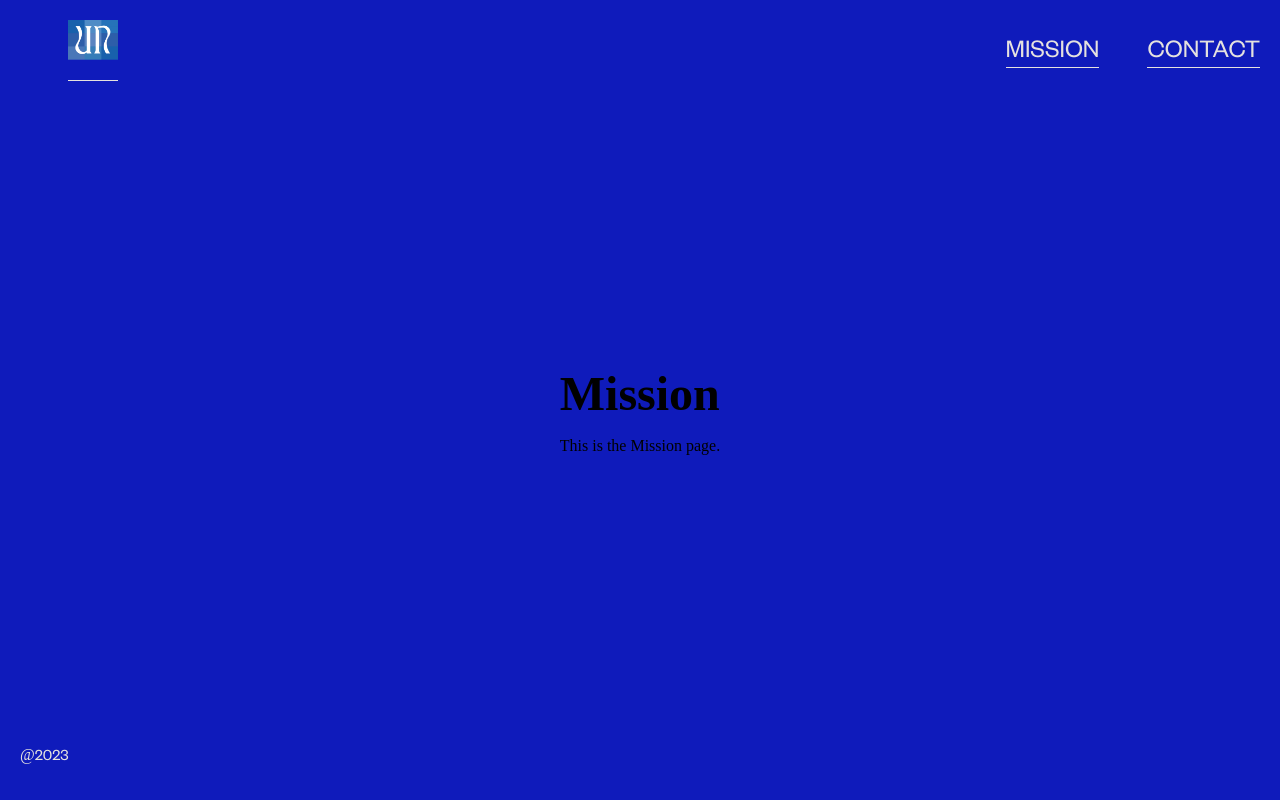
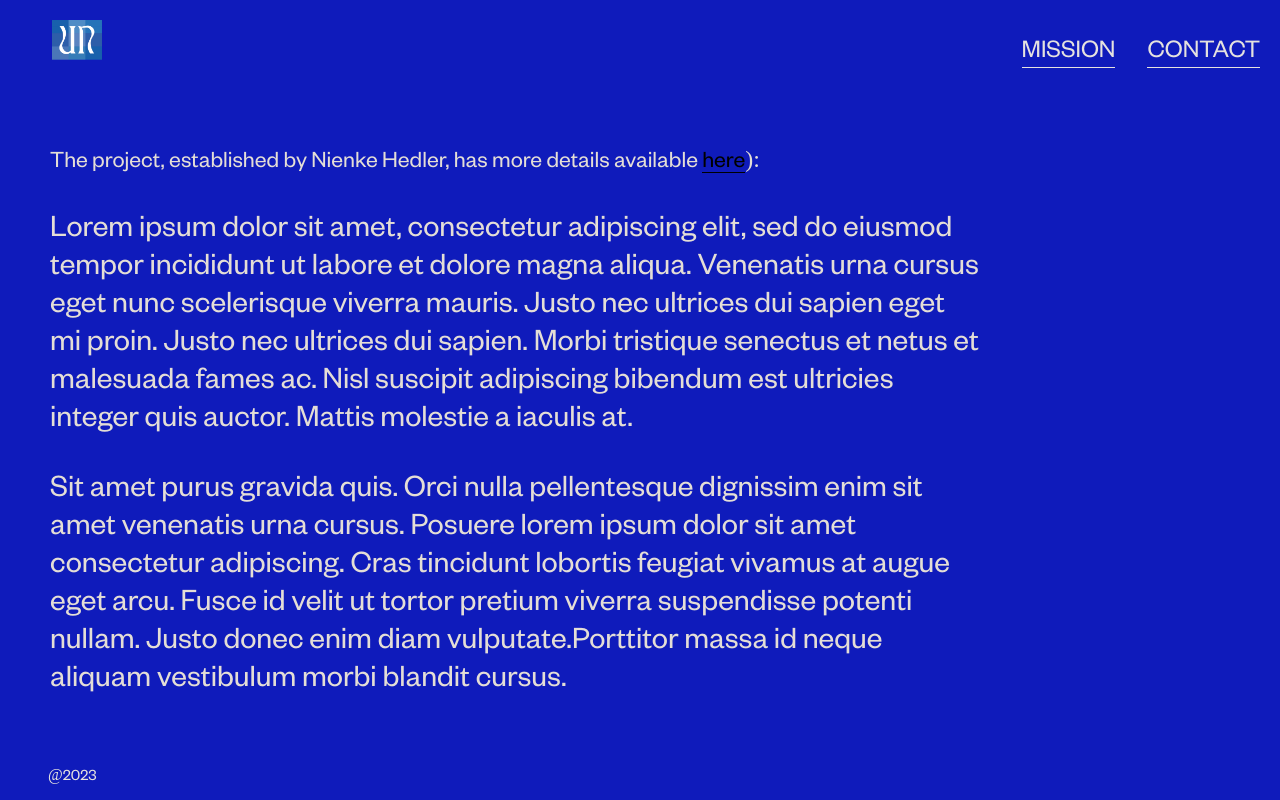
Before and after one commit to NastasyaZaytseva/Uncensore-it, a Next.js app: page /mission in a window 1280 px wide. Built offline with nearby package versions, Linux system fonts and the light colour scheme.

Commit message:
new styles

```diff
--- a/components/Header.js
+++ b/components/Header.js
@@ -8,11 +8,11 @@ const Header = () => {
       <div className={styles.logoContainer}>
         <Link href="/">
 
-            <Image src="/logo.png" alt="Logo" width={50} height={50} />
+            <Image className={styles.logo} src="/logo.png" alt="Logo" width={50} height={50} />
 
         </Link>
       </div>
-      <nav>
+      <nav className={styles.menu}>
         <Link href="/mission">MISSION</Link>
         <Link href="/contact">CONTACT</Link>
       </nav>
--- a/pages/mission.js
+++ b/pages/mission.js
@@ -1,10 +1,16 @@
 import React from 'react';
+import styles from '../styles/Mission.module.css';
 
 const Mission = () => {
   return (
-    <div>
-      <h1>Mission</h1>
-      <p>This is the Mission page.</p>
+    <div className={styles.mission}>
+        <p className={styles.intro}>
+        The project, established by Nienke Hedler, has more details available <a href="https://www.nienkehelder.com/">here</a>):
+    </p>
+      <p className={styles.text}>Lorem ipsum dolor sit amet, consectetur adipiscing elit, sed do eiusmod tempor incididunt ut labore et dolore magna aliqua. Venenatis urna cursus eget nunc scelerisque viverra mauris. Justo nec ultrices dui sapien eget mi proin. Justo nec ultrices dui sapien. Morbi tristique senectus et netus et malesuada fames ac.
+        Nisl suscipit adipiscing bibendum est ultricies integer quis auctor. Mattis molestie a iaculis at.</p>
+        <p className={styles.text}>Sit amet purus gravida quis. Orci nulla pellentesque dignissim enim sit amet venenatis urna cursus. Posuere lorem ipsum dolor sit amet consectetur adipiscing. Cras tincidunt lobortis feugiat vivamus at augue eget arcu. Fusce id velit ut tortor pretium viverra suspendisse potenti nullam.
+        Justo donec enim diam vulputate.Porttitor massa id neque aliquam vestibulum morbi blandit cursus.</p>
 
     </div>
   );
--- a/styles/Footer.module.css
+++ b/styles/Footer.module.css
@@ -2,9 +2,9 @@
 
     display: flex;
     flex-direction: row;
-    justify-content: space-between;
+    justify-content: left;
     color: #e5e2df;
     font-family: "Grotesk";
-    padding: 20px;
+    margin-left: 3rem;
 
 }
--- a/styles/Header.module.css
+++ b/styles/Header.module.css
@@ -1,9 +1,8 @@
-
 .header a {
     font-size: 26px;
     color: #e5e2df;
     line-height: 30px;
-    margin-left: 3rem;
+    margin-left: 2rem;
     text-decoration: none;
     position: relative;
     display: inline-block;
@@ -11,7 +10,7 @@
 
 }
 
-.header a::after {
+.menu a::after {
     content: '';
     display: block;
     width: 100%;
@@ -20,14 +19,12 @@
     position: absolute;
     bottom: -5px;
     left: 0;
-  }
+}
 
 .header a:hover {
     color: #e5e2df;
 
 }
-
-
 
 
 
@@ -44,4 +41,8 @@
     align-items: center;
     font-family: "Grotesk";
     padding: 20px;
-  }
+}
+
+.logo {
+
+}
--- /dev/null
+++ b/styles/Mission.module.css
@@ -0,0 +1,27 @@
+.mission {
+    margin: 10px 300px 10px 50px; /* This centers the container in the middle of the page */
+
+
+
+}
+
+.text {
+    font-family: "Grotesk";
+    font-size: 2em;
+    color: #e4ded6;
+    text-align: left;
+
+}
+
+.intro {
+    font-family: "Grotesk";
+    font-size: 1.5em;
+    color: #e4ded6;
+    text-align: left;
+
+}
+.intro a {
+    text-decoration: none; /* Removes the underline from the link */
+    color: #000; /* Color for the link */
+    border-bottom: 1px solid #000; /* Adds an underline */
+  }
```
